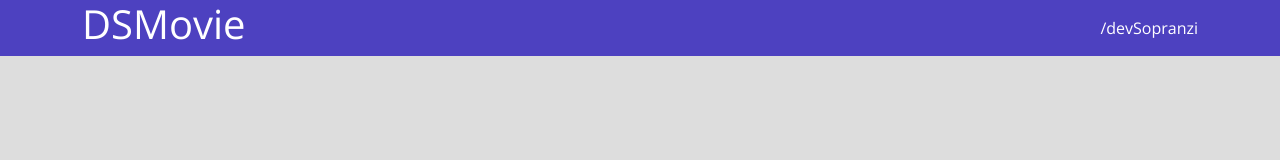
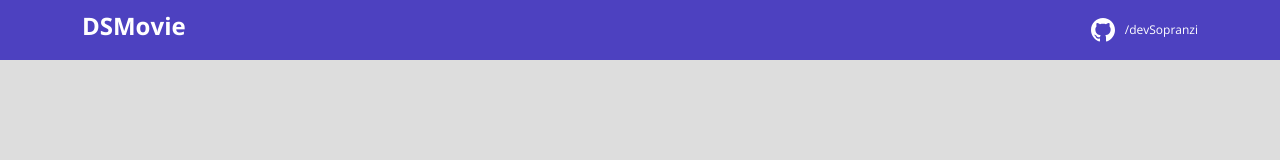
Before and after one commit to Sopranzi/dsmovie, a plain HTML site: page index.html in a window 1280 px wide. Drawn offline with nearby package versions, Linux system fonts and the light colour scheme.

Commit message:
Barra superior parte 2

```diff
--- a/css/styles.css
+++ b/css/styles.css
@@ -1,23 +1,50 @@
 @import url('https://fonts.googleapis.com/css2?family=Open+Sans:wght@300;400;700&display=swap');
+
+:root {
+    --bg-gray: #ddd;
+    --color-primary: #4D41C0;
+    --white: #fff;
+}
 
 *{
     box-sizing: border-box;
     font-family: 'Open Sans', sans-serif;
 }
+h1 h2 h3 h4 h5 h6{
+    margin: 0;
+}
 
 html, body{
-    background-color: #ddd;
+    background-color: var(--bg-gray);
 }
 header{
-    background-color: #4D41C0;
-    color: #ffff;
+    background-color: var(--color-primary);
+    color: var(--white);
+    height: 60px;
+    display: flex;
+    align-items: center;
 }
 nav {
     display: flex;
     align-items: center;
     justify-content: space-between;
 }
+nav h1{
+    font-size: 24px;
+    font-weight: 700;
+}
+nav a{
+    font-size: 12px;
+    font-weight: 400;
+}
 a, a:hover{
     text-decoration: none;
     color: unset;
 }
+.dsmovie-contact-container{
+    display: flex;
+    align-items: center;
+}
+.dsmovie-contact-container img{
+    margin-right: 10px;
+}
--- a/index.html
+++ b/index.html
@@ -12,7 +12,11 @@
     <header>
         <nav class="container">
 <h1>DSMovie</h1>
-<a href="https://github.com/Sopranzi">/devSopranzi</a>
+<div class="dsmovie-contact-container">
+    <img src="img/github.svg" alt="Github">
+    <a href="https://github.com/Sopranzi">/devSopranzi</a>
+
+</div>
 
         </nav>
     </header>
```
Also changed, not shown: img/github.svg (added).
